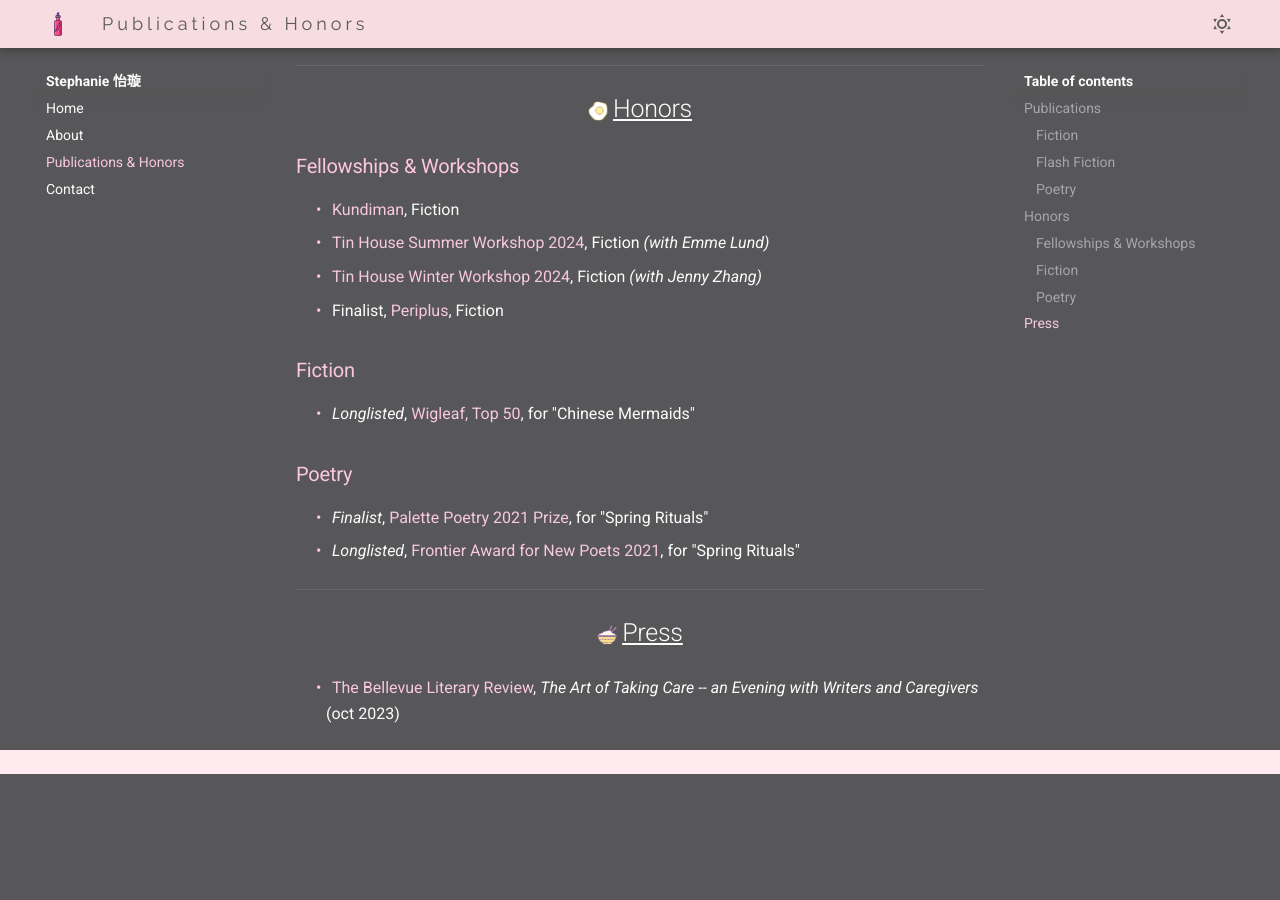
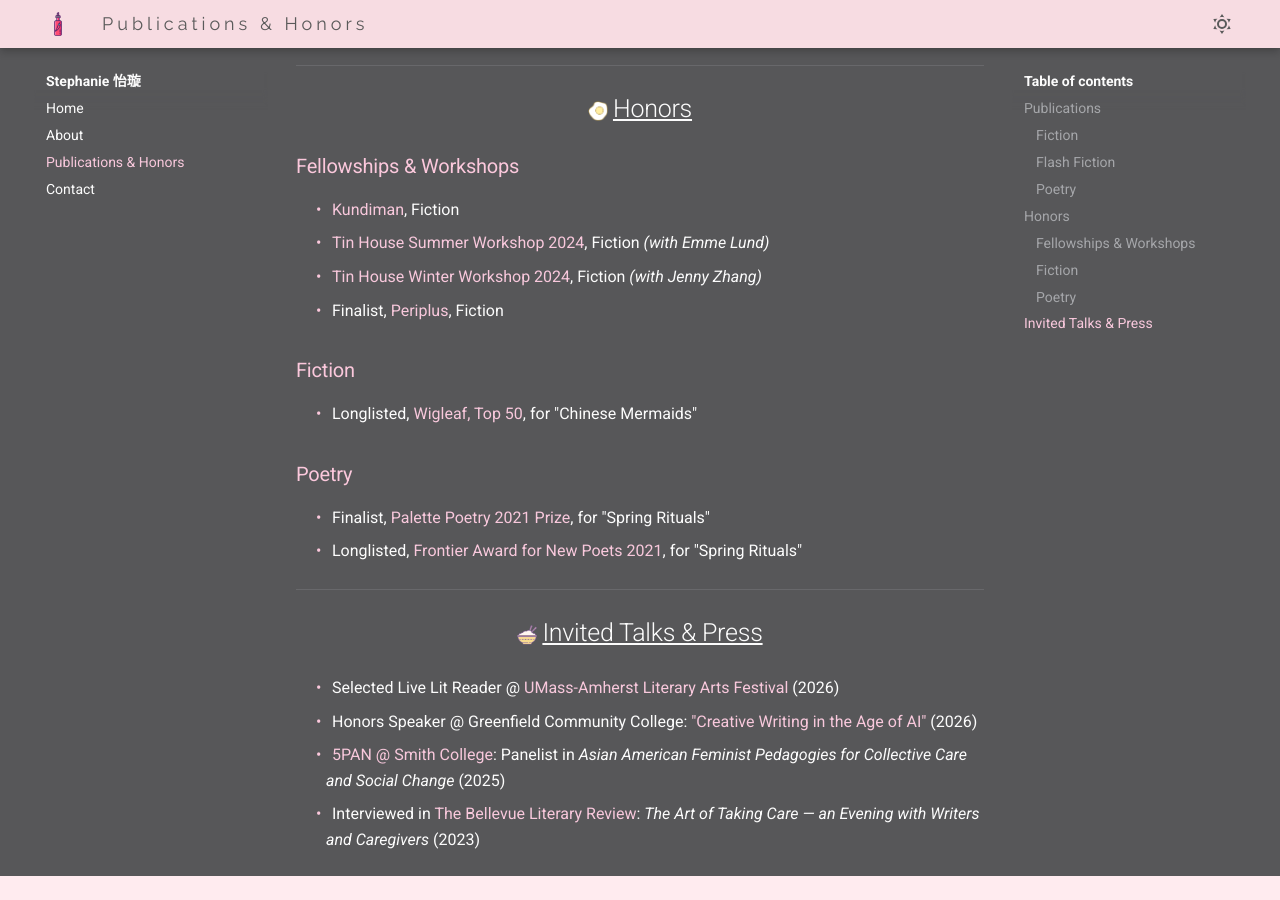
Before and after one commit to ischang/writing_portfolio, an MkDocs documentation site: the page built from docs/publications.md, in a window 1280 px wide and 900 px high, scrolled down 598 px. Built offline with MkDocs 1.6.1 and Material for MkDocs 9.7.7, drawn with Linux system fonts in a browser that asks for light colours; nearby versions of some CDN libraries; before the commit the page ends 1372 px from its top, so only the background shows below that.

Commit message:
update my events

```diff
--- a/docs/publications.md
+++ b/docs/publications.md
@@ -33,15 +33,18 @@ hide:
 - Finalist, [Periplus](https://twitter.com/PeriplusCollect), Fiction
 
 ### Fiction
-- *Longlisted*, [Wigleaf, Top 50](https://wigleaf.com/2023longlist.htm), for "Chinese Mermaids"
+- Longlisted, [Wigleaf, Top 50](https://wigleaf.com/2023longlist.htm), for "Chinese Mermaids"
 
 ### Poetry
-- *Finalist*, [Palette Poetry 2021 Prize](https://www.palettepoetry.com/2021/11/09/winners-and-finalists-for-the-2021-palette-poetry-prize/), for "Spring Rituals"
-- *Longlisted*, [Frontier Award for New Poets 2021](https://www.frontierpoetry.com/2021/12/13/2021-anp-winners-finalists/), for "Spring Rituals"
+- Finalist, [Palette Poetry 2021 Prize](https://www.palettepoetry.com/2021/11/09/winners-and-finalists-for-the-2021-palette-poetry-prize/), for "Spring Rituals"
+- Longlisted, [Frontier Award for New Poets 2021](https://www.frontierpoetry.com/2021/12/13/2021-anp-winners-finalists/), for "Spring Rituals"
 
 ---
 
-## ![rice](assets/rice.png){  width="20" }Press
+## ![rice](assets/rice.png){  width="20" }Invited Talks & Press
 
-- [The Bellevue Literary Review](https://blreview.org/recent-news/blr-fall-2023-theartoftakingcare/), *The Art of Taking Care -- an Evening with Writers and Caregivers* (oct 2023)
+- Selected Live Lit Reader @ [UMass-Amherst Literary Arts Festival](https://www.umass.edu/english/events/2026-literary-arts-festival) (2026)
+- Honors Speaker @ Greenfield Community College: ["Creative Writing in the Age of AI"](https://www.gcc.mass.edu/events/creative-writing-in-the-age-of-ai/) (2026)
+- [5PAN @ Smith College](https://docs.google.com/document/d/1TzGk2r_ick3yKcyPOCKqThs8UEtTqiZNzeYc7f7z5-M): Panelist in *Asian American Feminist Pedagogies for Collective Care and Social Change* (2025)
+- Interviewed in [The Bellevue Literary Review](https://blreview.org/recent-news/blr-fall-2023-theartoftakingcare/): *The Art of Taking Care — an Evening with Writers and Caregivers* (2023)
 </div>
```
